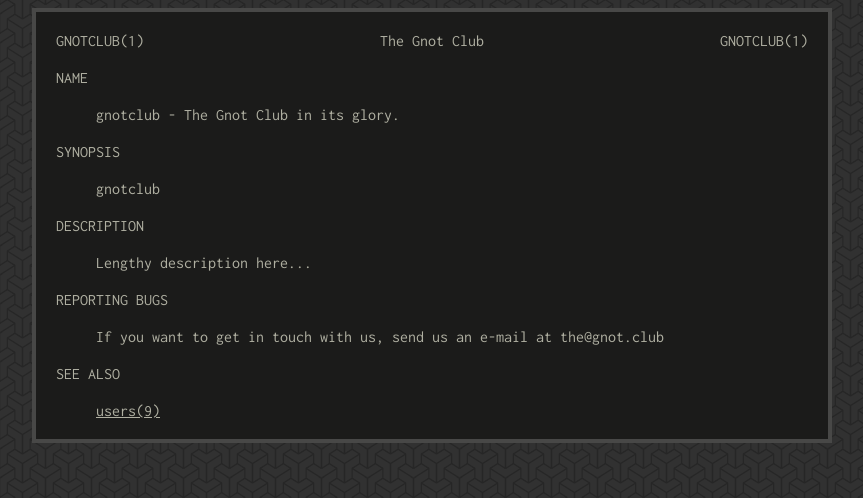
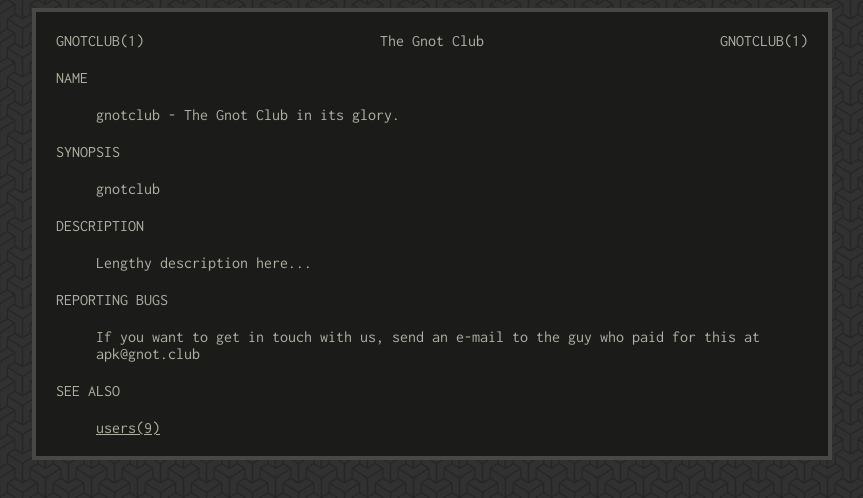
Before and after one commit to gnotclub/demo-site, a plain HTML site: page gen/index.html in a window 1280 px wide. Shown: the whole page, without its empty margins (208-1071 px from the left). Drawn offline with Linux system fonts and the light colour scheme.

Commit message:
changed the contact mail address

```diff
--- a/gen/index.html
+++ b/gen/index.html
@@ -47,8 +47,8 @@
 
 <p>REPORTING BUGS</p>
 
-<div class="manp">If you want to get in touch with us, send us an e-mail at
-the@gnot.club</div>
+<div class="manp">If you want to get in touch with us, send an e-mail to the guy who paid for this at
+apk@gnot.club</div>
 
 <p>SEE ALSO</p>
 
```
Also changed, not shown: 2 other files.
